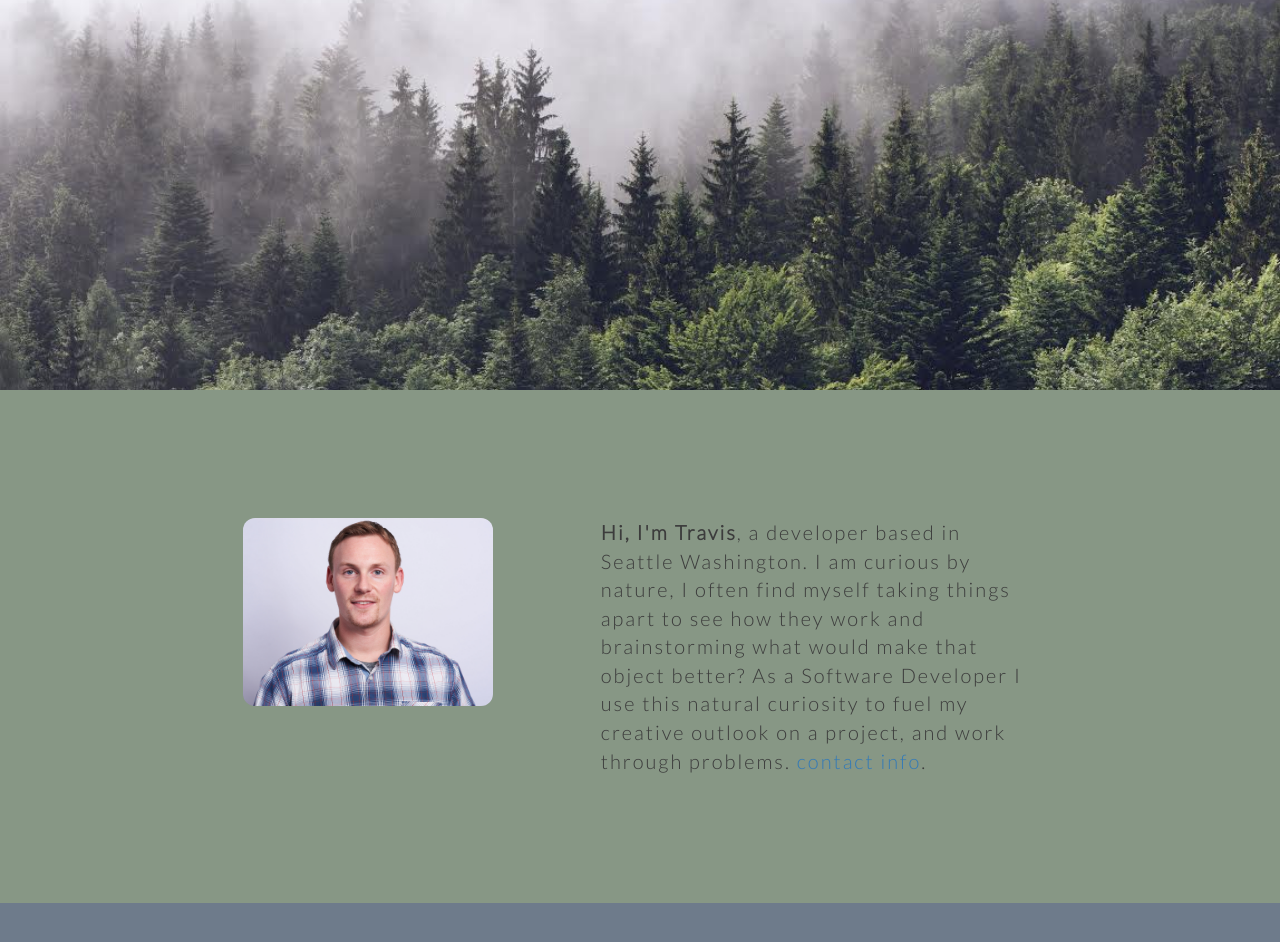
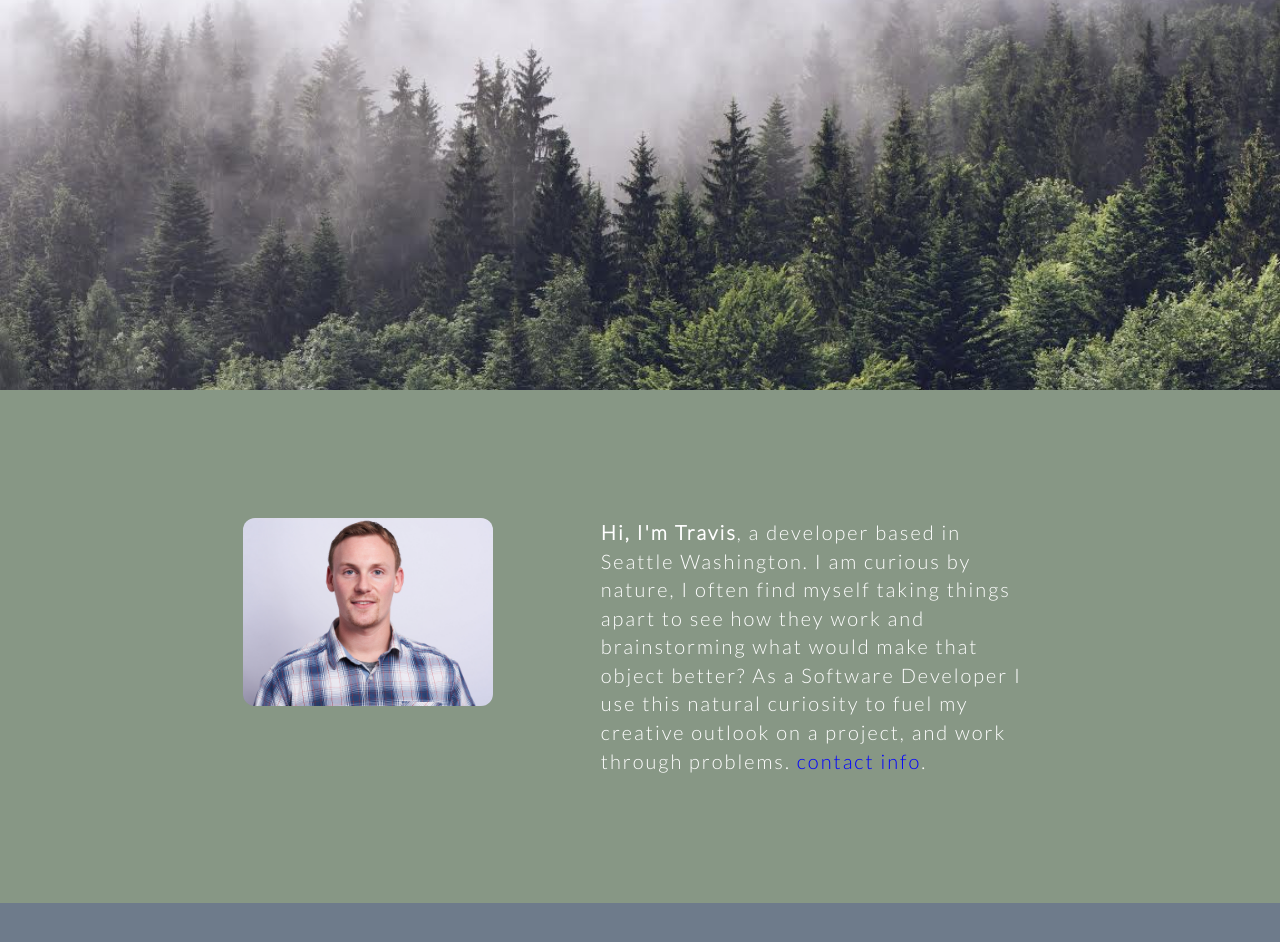
Before and after one commit to hayes9321/portfolioV1, a website: page index.html in a window 1280 px wide. Shown: the part 300-1242 px from the top of the page. Drawn offline with nearby package versions, Linux system fonts and the light colour scheme; some packages are replaced by stand-ins of ours; a script that the page names is missing.

Commit message:
changed about me font color

```diff
--- a/public/css/style.css
+++ b/public/css/style.css
@@ -62,16 +62,17 @@ body {
     border-radius: 12px;
 }
 #About p{
+    color: white;
     margin: 0 auto;
     font-size: 20px;
     width: 100%;
     padding-left: 16%;
 }
 #About a{
-    font-size:
+    color:blue;
 }
+
 #About .imageContainer  {
-    background-color: yellow;
     height: 250px;
     width: 250px;
     margin: 0 auto;
```
